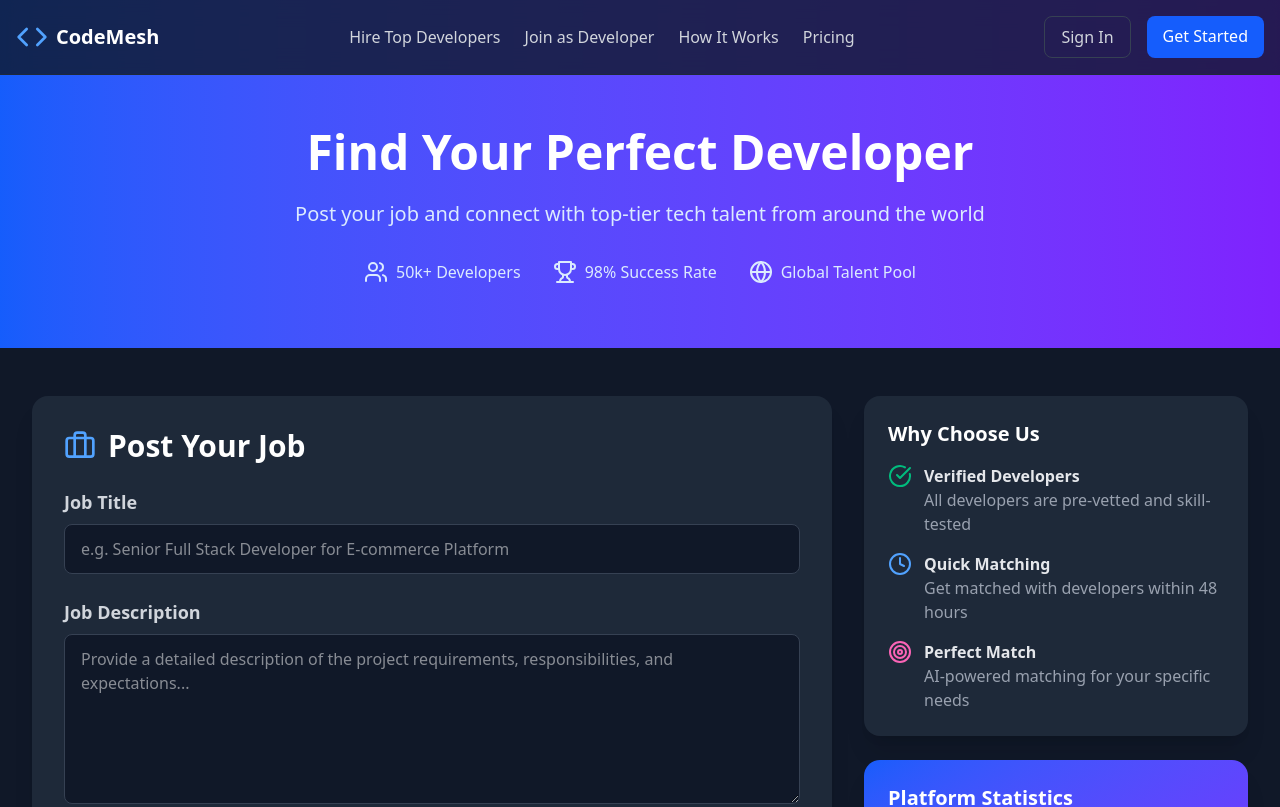
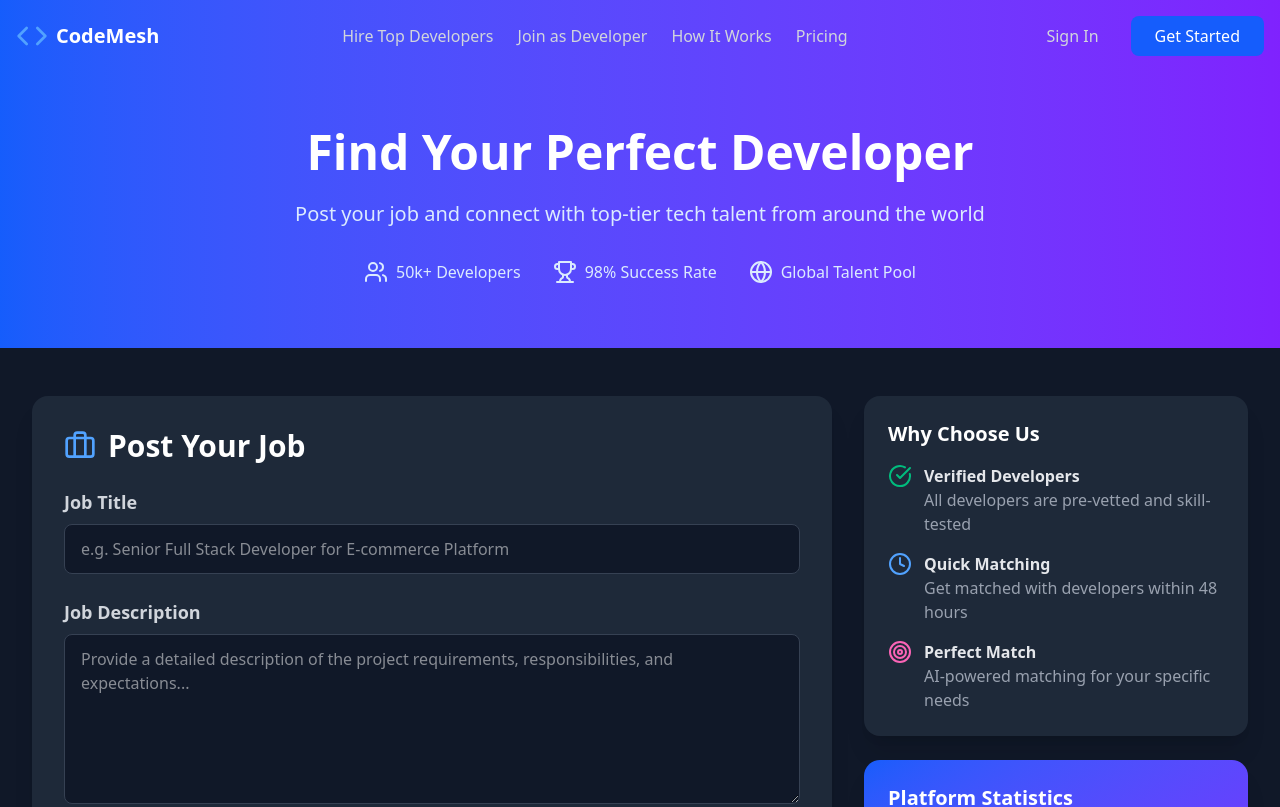
Before and after one commit to mohdaman7/Freelancer-Project, a React (Vite) app in the folder frontend/: page /post-job in a window 1280 px wide. Shown: the top 807 px of the page. Built offline with nearby package versions, Linux system fonts and the light colour scheme.

Commit message:
Navbar update

```diff
--- a/frontend/src/user/components/Navbar.jsx
+++ b/frontend/src/user/components/Navbar.jsx
@@ -1,76 +1,201 @@
-import { Code } from 'lucide-react';
-import { Link, useNavigate } from 'react-router-dom';
+"use client"
+
+import { useState, useEffect } from "react"
+import { Code, ChevronDown, User, LogOut, Briefcase, DollarSign, BarChart2 } from "lucide-react"
+import { Link, useNavigate, useLocation } from "react-router-dom"
 
 const Navbar = () => {
-  const navigate = useNavigate();
-  const token = localStorage.getItem('token');
-  const role = localStorage.getItem('role');
+  const navigate = useNavigate()
+  const location = useLocation()
+  const [token, setToken] = useState(localStorage.getItem("token"))
+  const [role, setRole] = useState(localStorage.getItem("role"))
+  const [isScrolled, setIsScrolled] = useState(false)
+  const [isDropdownOpen, setIsDropdownOpen] = useState(false)
+
+  useEffect(() => {
+    const handleScroll = () => {
+      setIsScrolled(window.scrollY > 10)
+    }
+
+    window.addEventListener("scroll", handleScroll)
+    return () => window.removeEventListener("scroll", handleScroll)
+  }, [])
 
   const handleLogout = () => {
-    localStorage.removeItem('token');
-    localStorage.removeItem('role');
+    localStorage.removeItem("token")
+    localStorage.removeItem("role")
     localStorage.clear()
-    navigate('/');
-    window.location.reload();
-  };
+    setToken(null)
+    setRole(null)
+    navigate("/")
+    window.location.reload()
+  }
+
+  const navLinkClass = "text-gray-300 hover:text-white transition-colors duration-200"
+  const activeNavLinkClass = "text-white font-semibold"
 
   return (
-    <nav className="border-b border-gray-800 bg-gray-900/80 backdrop-blur-md fixed w-full z-50">
-      <div className="container mx-auto px-4 py-4 flex justify-between items-center">
-        <div className="flex items-center gap-2">
-          <Code className="w-8 h-8 text-blue-400" />
-          <span className="font-bold text-xl text-white">CodeMesh</span>
-        </div>
+    <nav
+      className={`fixed w-full z-50 transition-all duration-300 ${
+        isScrolled ? "bg-gray-900/95 backdrop-blur-md shadow-lg" : "bg-transparent"
+      }`}
+    >
+      <div className="container mx-auto px-4 py-4">
+        <div className="flex justify-between items-center">
+          <Link to="/" className="flex items-center gap-2 group">
+            <Code className="w-8 h-8 text-blue-400 group-hover:text-blue-300 transition-colors duration-200" />
+            <span className="font-bold text-xl text-white group-hover:text-gray-200 transition-colors duration-200">
+              CodeMesh
+            </span>
+          </Link>
 
-
-        <div className="flex items-center gap-6">
+          <div className="hidden md:flex items-center gap-6">
             {!token ? (
               <>
-              <button className="text-gray-300 hover:text-white">Hire Top Developers</button>
-              <button className="text-gray-300 hover:text-white">Join as Developer</button>
-              <button className="text-gray-300 hover:text-white">How It Works</button>
-              <button className="text-gray-300 hover:text-white">Pricing</button>
+                <Link
+                  to="/hire"
+                  className={`${navLinkClass} ${location.pathname === "/hire" ? activeNavLinkClass : ""}`}
+                >
+                  Hire Top Developers
+                </Link>
+                <Link
+                  to="/join"
+                  className={`${navLinkClass} ${location.pathname === "/join" ? activeNavLinkClass : ""}`}
+                >
+                  Join as Developer
+                </Link>
+                <Link
+                  to="/how-it-works"
+                  className={`${navLinkClass} ${location.pathname === "/how-it-works" ? activeNavLinkClass : ""}`}
+                >
+                  How It Works
+                </Link>
+                <Link
+                  to="/pricing"
+                  className={`${navLinkClass} ${location.pathname === "/pricing" ? activeNavLinkClass : ""}`}
+                >
+                  Pricing
+                </Link>
               </>
-          ) : role === 'developer' ? (
+            ) : role === "developer" ? (
               <>
-              <Link to="/find-work" className="text-gray-300 hover:text-white">Find Work</Link>
-              <Link to="/freelancer-earnings" className="text-gray-300 hover:text-white">Earnings</Link>
-              <Link to="/my-projects" className="text-gray-300 hover:text-white">My Projects</Link>
+                <Link
+                  to="/find-work"
+                  className={`${navLinkClass} ${location.pathname === "/find-work" ? activeNavLinkClass : ""}`}
+                >
+                  Find Work
+                </Link>
+                <Link
+                  to="/freelancer-earnings"
+                  className={`${navLinkClass} ${location.pathname === "/freelancer-earnings" ? activeNavLinkClass : ""}`}
+                >
+                  Earnings
+                </Link>
+                <Link
+                  to="/my-projects"
+                  className={`${navLinkClass} ${location.pathname === "/my-projects" ? activeNavLinkClass : ""}`}
+                >
+                  My Projects
+                </Link>
               </>
             ) : (
               <>
-              <Link to="/developers" className="text-gray-300 hover:text-white">Find Developers</Link>
-              <Link to="/post-job" className="text-gray-300 hover:text-white">Post Project</Link>
-              <Link to="/client-dashboard" className="text-gray-300 hover:text-white">Dashboard</Link>
+                <Link
+                  to="/developers"
+                  className={`${navLinkClass} ${location.pathname === "/developers" ? activeNavLinkClass : ""}`}
+                >
+                  Find Developers
+                </Link>
+                <Link
+                  to="/post-job"
+                  className={`${navLinkClass} ${location.pathname === "/post-job" ? activeNavLinkClass : ""}`}
+                >
+                  Post Project
+                </Link>
+                <Link
+                  to="/client-dashboard"
+                  className={`${navLinkClass} ${location.pathname === "/client-dashboard" ? activeNavLinkClass : ""}`}
+                >
+                  Dashboard
+                </Link>
               </>
             )}
           </div>
 
-
-        <div className="flex gap-4">
+          <div className="flex items-center gap-4">
             {!token ? (
               <>
-              <Link to="/client-login" className="border border-gray-700 text-gray-300 hover:text-white px-4 py-2 rounded-lg">
+                <Link
+                  to="/client-login"
+                  className="text-gray-300 hover:text-white px-4 py-2 rounded-lg transition-colors duration-200"
+                >
                   Sign In
                 </Link>
-              <Link to="/get-started" className="bg-blue-600 hover:bg-blue-700 text-white px-4 py-2 rounded-lg">
+                <Link
+                  to="/get-started"
+                  className="bg-blue-600 hover:bg-blue-700 text-white px-6 py-2 rounded-lg transition-all duration-200 transform hover:scale-105"
+                >
                   Get Started
                 </Link>
               </>
             ) : (
-            <div className="flex gap-4 items-center">
-              <Link to="/profile" className="text-gray-300 hover:text-white px-4 py-2 rounded-lg">
-                Profile
+              <div className="relative">
+                <button
+                  onClick={() => setIsDropdownOpen(!isDropdownOpen)}
+                  className="flex items-center gap-2 text-gray-300 hover:text-white transition-colors duration-200"
+                >
+                  <User className="w-5 h-5" />
+                  <span>Account</span>
+                  <ChevronDown
+                    className={`w-4 h-4 transition-transform duration-200 ${isDropdownOpen ? "rotate-180" : ""}`}
+                  />
+                </button>
+                {isDropdownOpen && (
+                  <div className="absolute right-0 mt-2 w-48 bg-gray-800 rounded-md overflow-hidden shadow-xl z-10">
+                    <Link
+                      to="/profile"
+                      className="block px-4 py-2 text-sm text-gray-300 hover:bg-gray-700 hover:text-white transition-colors duration-200"
+                    >
+                      <User className="w-4 h-4 inline-block mr-2" /> Profile
                     </Link>
-              <button onClick={handleLogout} className="border border-gray-700 text-gray-300 hover:text-white px-4 py-2 rounded-lg">
-                Logout
+                    {role === "developer" ? (
+                      <>
+                        <Link
+                          to="/find-work"
+                          className="block px-4 py-2 text-sm text-gray-300 hover:bg-gray-700 hover:text-white transition-colors duration-200"
+                        >
+                          <Briefcase className="w-4 h-4 inline-block mr-2" /> Find Work
+                        </Link>
+                        <Link
+                          to="/freelancer-earnings"
+                          className="block px-4 py-2 text-sm text-gray-300 hover:bg-gray-700 hover:text-white transition-colors duration-200"
+                        >
+                          <DollarSign className="w-4 h-4 inline-block mr-2" /> Earnings
+                        </Link>
+                      </>
+                    ) : (
+                      <Link
+                        to="/client-dashboard"
+                        className="block px-4 py-2 text-sm text-gray-300 hover:bg-gray-700 hover:text-white transition-colors duration-200"
+                      >
+                        <BarChart2 className="w-4 h-4 inline-block mr-2" /> Dashboard
+                      </Link>
+                    )}
+                    <button
+                      onClick={handleLogout}
+                      className="w-full text-left px-4 py-2 text-sm text-gray-300 hover:bg-gray-700 hover:text-white transition-colors duration-200"
+                    >
+                      <LogOut className="w-4 h-4 inline-block mr-2" /> Logout
                     </button>
                   </div>
                 )}
               </div>
+            )}
+          </div>
+        </div>
       </div>
     </nav>
-  );
-};
+  )
+}
 
-export default Navbar;
+export default Navbar
```
Lines whose indentation alone changed are shown as unchanged.
